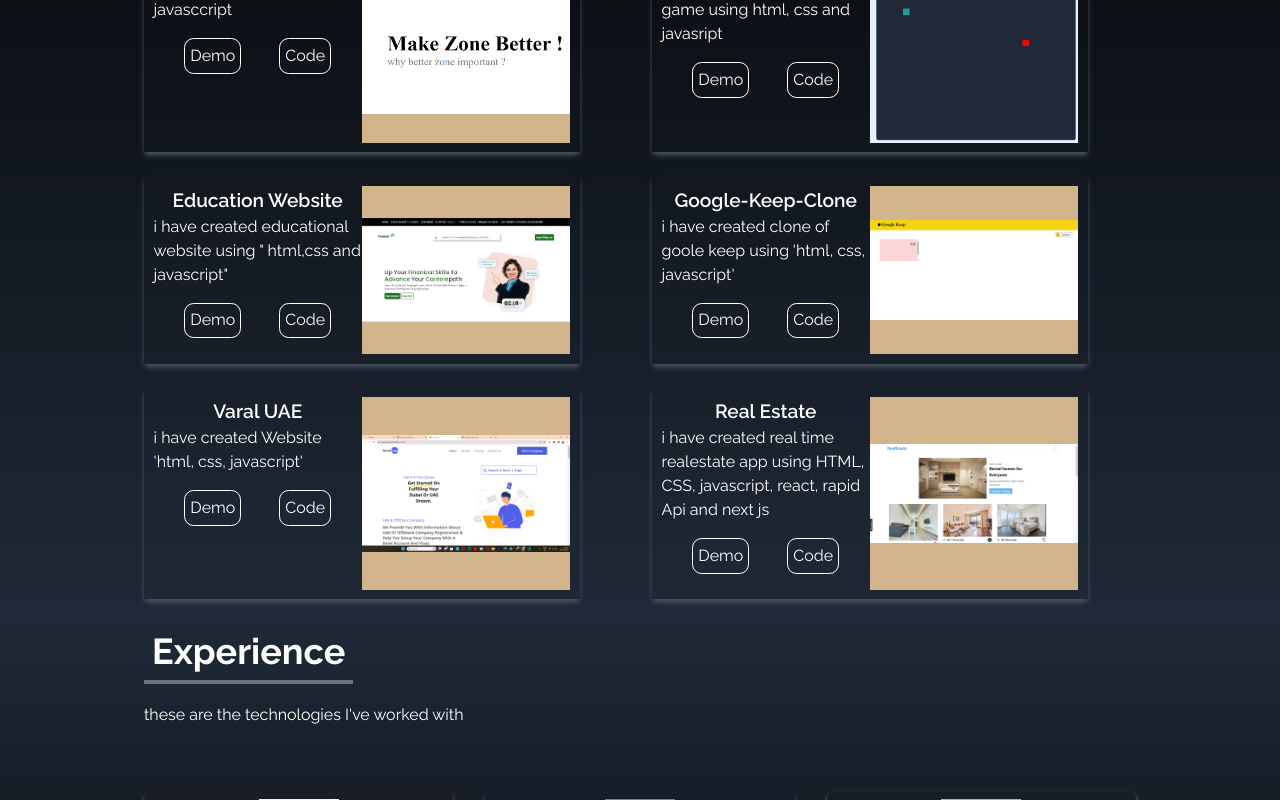
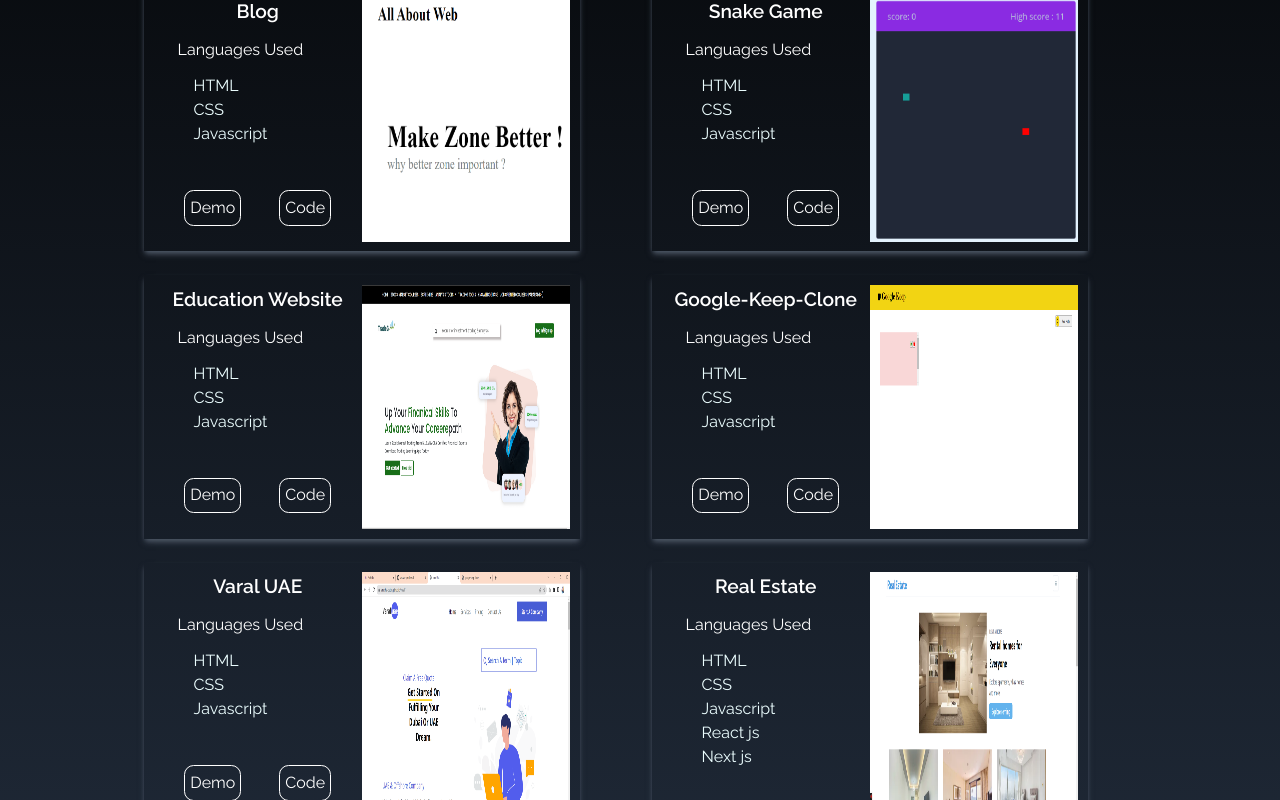
Before and after one commit to anusha-patel/portfolio, a React (Create React App) app: page / in a window 1280 px wide. Shown: the part 1720-2520 px from the top of the page. Built offline with nearby package versions, Linux system fonts and the light colour scheme.

Commit message:
changed description

```diff
--- a/src/components/portfolio/Card.jsx
+++ b/src/components/portfolio/Card.jsx
@@ -12,13 +12,18 @@ import project9 from '../../assets/project9.png'
 
 
 const Card = () => {
+    const width ='100%';
+    const height = '100%';
+
 
     const portfolio = [
         {
             id: 1,
             title: 'Resturant website',
             src: project1,
-            description: 'I have created resturant webpage using HTML, CSS, JAVASCRIPT AND JQUERY',
+            lan_1: 'HTML',
+            lan_2: 'CSS',
+            lan_3: 'Javascript',
             demo: 'https://anusha-patel.github.io/food/',
             code: 'https://github.com/anusha-patel/food'
 
@@ -26,7 +31,9 @@ const Card = () => {
         {
             id: 2,
             title: 'Travel website',
-            description: 'i have created travel webpage using HTML, CSS, JAVASCRIT AND JQUERY',
+            lan_1: 'HTML',
+            lan_2: 'CSS',
+            lan_3: 'Javascript',
             src: project2,
             demo: 'https://anusha-patel.github.io/travel/',
             code: 'https://github.com/anusha-patel/travel',
@@ -36,9 +43,11 @@ const Card = () => {
             id: 3,
             src: project3,
             title: 'Blog',
-            description: 'i have created static blog using "html, css and javasccript',
+            lan_1: 'HTML',
+            lan_2: 'CSS',
+            lan_3: 'Javascript',
             code: 'https://github.com/anusha-patel/blog',
-            demo: 'https://anusha-patel.github.io/blog/' ,
+            demo: 'https://anusha-patel.github.io/blog/',
 
         },
 
@@ -46,38 +55,50 @@ const Card = () => {
             id: 4,
             src: project5,
             title: 'snake Game',
-            description: 'i have created one of my childhood favourite snake game using html, css and javasript',
+            lan_1: 'HTML',
+            lan_2: 'CSS',
+            lan_3: 'Javascript',
             demo: 'https://anusha-patel.github.io/snakeGame/',
-            code:'https://github.com/anusha-patel/snakeGame',
+            code: 'https://github.com/anusha-patel/snakeGame',
         },
         {
             id: 5,
             src: project6,
             title: 'education website',
-            description: 'i have created educational website using " html,css and javascript"',
+            lan_1: 'HTML',
+            lan_2: 'CSS',
+            lan_3: 'Javascript',
             demo: 'https://anusha-patel.github.io/trade/',
-            code:'https://github.com/anusha-patel/trade',
+            code: 'https://github.com/anusha-patel/trade',
         },
         {
-            id:6,
-            src:project7,
-            title:'google-keep-clone',
-            description:"i have created clone of goole keep using 'html, css, javascript'",
-            demo:"https://anusha-patel.github.io/google-keep-clone/",
-            code:"https://github.com/anusha-patel/google-keep-clone",
+            id: 6,
+            src: project7,
+            title: 'google-keep-clone',
+            lan_1: 'HTML',
+            lan_2: 'CSS',
+            lan_3: 'Javascript',
+            demo: "https://anusha-patel.github.io/google-keep-clone/",
+            code: "https://github.com/anusha-patel/google-keep-clone",
         },
         {
-            id:7,
-            src:project8,
-            title:'varal UAE',
-            description:"i have created Website 'html, css, javascript'",
-            demo:"https://anusha-patel.github.io/varal/",
-            code:"https://github.com/anusha-patel/varal",
+            id: 7,
+            src: project8,
+            title: 'varal UAE',
+            lan_1: 'HTML',
+            lan_2: 'CSS',
+            lan_3: 'Javascript',
+            demo: "https://anusha-patel.github.io/varal/",
+            code: "https://github.com/anusha-patel/varal",
         },
         {
             id: 8,
             title: 'real estate',
-            description: 'i have created real time realestate app using HTML, CSS, javascript, react, rapid Api and next js',
+            lan_1: 'HTML',
+            lan_2: 'CSS',
+            lan_3: 'Javascript',
+            lan_4: 'React js',
+            lan_5:'Next js',
             src: project9,
             demo: 'https://real-estate-pink-nine.vercel.app/',
             code: 'https://github.com/anusha-patel/real-estate',
@@ -95,12 +116,22 @@ const Card = () => {
                         <p className='py-4'>check some of my works</p>
                     </div>
                     <div className="card-container grid sm:grid-cols-1 md:grid-cols-2 gap-6 px-12 sm:px-0">
-                        {portfolio.map(({ id, src, title, demo, code, description }) => (
+                        {portfolio.map(({ id, src, title, demo, code, lan_1, lan_2, lan_3, lan_4, lan_5 }) => (
                             <div className="card shadow-md shadow-gray-600" key={id}>
                                 <div className='card-body'>
                                     <div className="title">
                                         <h1>{title}</h1>
-                                        <h2>{description}</h2>
+                                        <h2 className='ml-3 p-3'>Languages Used</h2>
+                                        <ul className=' w-90 ml-10 text-cyan-50 mb-7 ' >
+                                            <li>{lan_1}</li>
+                                            <li>{lan_2}</li>
+                                            <li>{lan_3}</li>
+                                            <li>{lan_4}</li>
+                                            <li>{lan_5}</li>
+
+                                        </ul>
+
+
 
                                     </div>
 
@@ -110,7 +141,7 @@ const Card = () => {
                                     </div>
                                 </div>
                                 <div className="image w-full h-full">
-                                    <img className=' w-3 h-4 object-contain ' src={src} alt="" srcset="" />
+                                    <img className='' width={width} height={height} src={src} alt="" srcset="" />
                                 </div>
                             </div>
                         ))}
```
